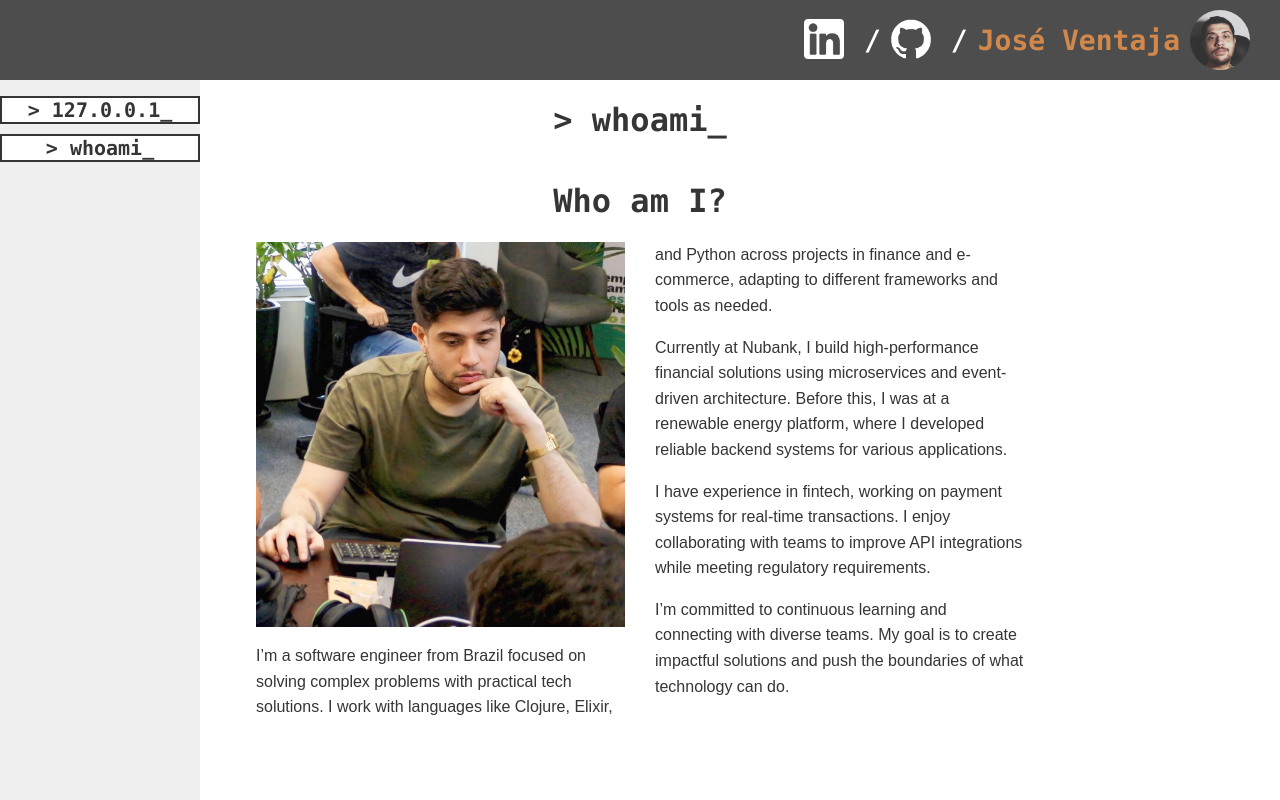
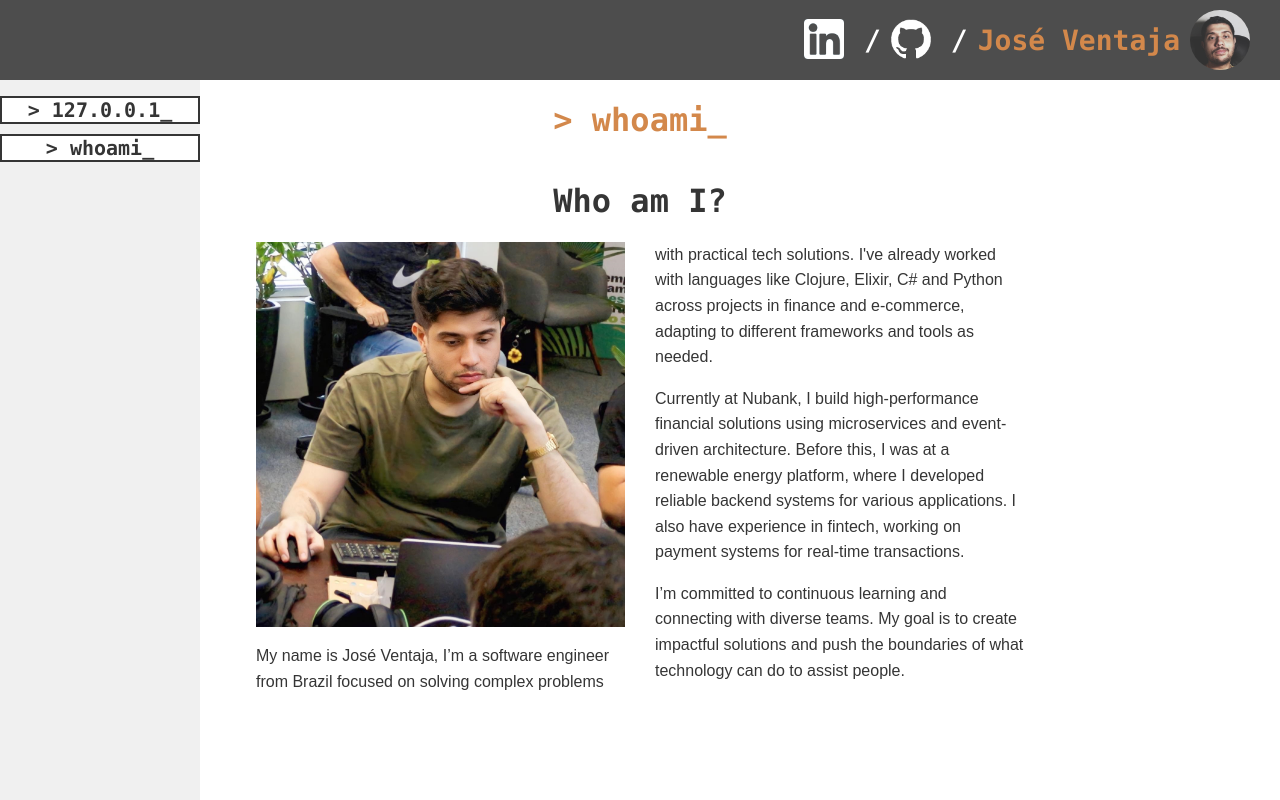
Before and after one commit to jrventaja/mypage, a React (Create React App) app: page /whoami in a window 1280 px wide. Built offline with nearby package versions, Linux system fonts and the light colour scheme.

Commit message:
about changes

```diff
--- a/src/App.css
+++ b/src/App.css
@@ -33,6 +33,10 @@
   }
 }
 
+.oranje {
+  color: #d3884b;
+}
+
 .App {
   font-family: monaco, Consolas, "Lucida Console", monospace;
 }
--- a/src/components/about/About.css
+++ b/src/components/about/About.css
@@ -8,15 +8,15 @@
 
 .newspaper {
   column-count: 2;
-  column-gap: 30px; /* Space between columns */
+  column-gap: 30px;
   font-family: Arial, sans-serif;
   line-height: 1.6;
   width: 60%;
 }
 
 .p {
-  break-inside: avoid; /* Prevents paragraph from breaking between columns */
-  margin-bottom: 1em; /* Space between paragraphs */
+  break-inside: avoid;
+  margin-bottom: 1em;
 }
 
 .my-picture {
--- a/src/components/about/About.js
+++ b/src/components/about/About.js
@@ -5,16 +5,15 @@ import myPicture from "../../resources/my-picture.jpg"
 const About = () => {
   return (
     <div className="about">
-      <h1>&gt; whoami<span className="blink">_</span></h1>
+      <h1 className="oranje">&gt; whoami<span className="blink">_</span></h1>
       <h1>Who am I?</h1>
       <div className="newspaper">
         <div className="my-picture">
           <img src={myPicture} alt="Myself working" />
         </div>
-        <p>I’m a software engineer from Brazil focused on solving complex problems with practical tech solutions. I work with languages like Clojure, Elixir, and Python across projects in finance and e-commerce, adapting to different frameworks and tools as needed.</p>
-        <p>Currently at Nubank, I build high-performance financial solutions using microservices and event-driven architecture. Before this, I was at a renewable energy platform, where I developed reliable backend systems for various applications.</p>
-        <p>I have experience in fintech, working on payment systems for real-time transactions. I enjoy collaborating with teams to improve API integrations while meeting regulatory requirements.</p>
-        <p>I’m committed to continuous learning and connecting with diverse teams. My goal is to create impactful solutions and push the boundaries of what technology can do.</p>
+        <p>My name is José Ventaja, I’m a software engineer from Brazil focused on solving complex problems with practical tech solutions. I've already worked with languages like Clojure, Elixir, C# and Python across projects in finance and e-commerce, adapting to different frameworks and tools as needed.</p>
+        <p>Currently at Nubank, I build high-performance financial solutions using microservices and event-driven architecture. Before this, I was at a renewable energy platform, where I developed reliable backend systems for various applications. I also have experience in fintech, working on payment systems for real-time transactions.</p>
+        <p>I’m committed to continuous learning and connecting with diverse teams. My goal is to create impactful solutions and push the boundaries of what technology can do to assist people.</p>
       </div>
     </div>
   );
--- a/src/components/header/Header.css
+++ b/src/components/header/Header.css
@@ -24,10 +24,6 @@
   margin-right: 10px;
 }
 
-.name {
-  color: #d3884b;
-}
-
 .linkedin {
   width: 40px;
   height: 40px;
--- a/src/components/header/Header.js
+++ b/src/components/header/Header.js
@@ -16,7 +16,7 @@ const Header = () => {
           <img src={githubLogo} alt="Github" className="github" />
         </a>
         <h1>/</h1>
-        <h1 className="name">José Ventaja</h1>
+        <h1 className="oranje">José Ventaja</h1>
         <img src={profilePicture} alt="Profile" className="profile-picture" />
       </div>
     </header>
```
